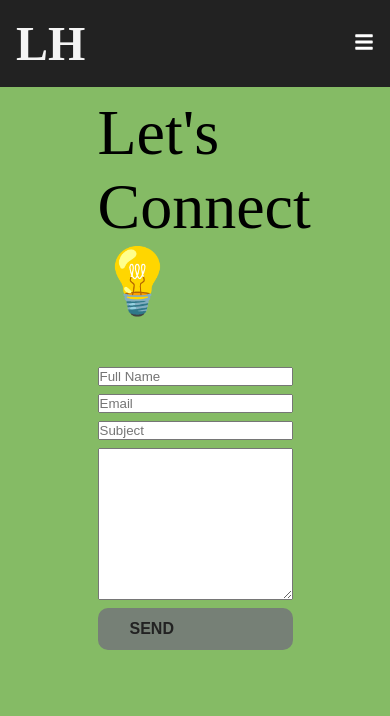
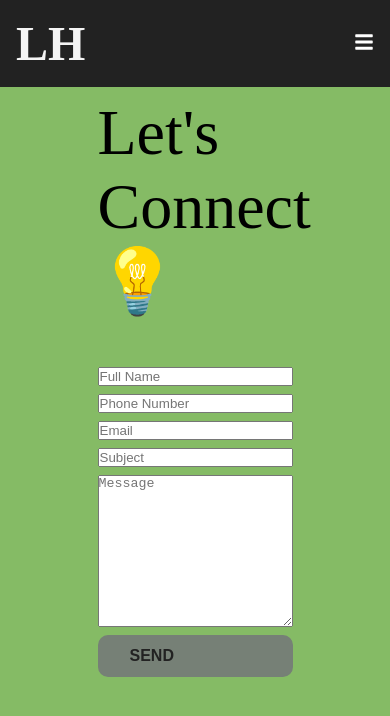
Before and after one commit to SilverPrius/LH-Portfolio, a React (Create React App) app: page /contact in a window 390 px wide. Shown: the top 716 px of the page. Built offline with nearby package versions, Linux system fonts and the light colour scheme.

Commit message:
Added Phone number input to contact form

```diff
--- a/src/pages/Contact/Contact.js
+++ b/src/pages/Contact/Contact.js
@@ -30,6 +30,9 @@ export default function Contact() {
             <input type="text"
               placeholder="Full Name"
               name="sender_name" required />
+              <input type="text"
+              placeholder="Phone Number"
+              name="sender_phone" required />
             <input type="email"
               placeholder="Email"
               name="user_email" required />
@@ -37,6 +40,7 @@ export default function Contact() {
               placeholder="Subject"
               name="subject" required />
             <textarea name='message'
+            placeholder="Message"
               cols='30' rows='10'></textarea>
             <button className='btn' type='submit'>Send</button>
           </form>
```
Also changed, not shown: src/pages/Home/home.css (+0 -8 lines), src/pages/Contact/contact.css (line endings or trailing spaces).
